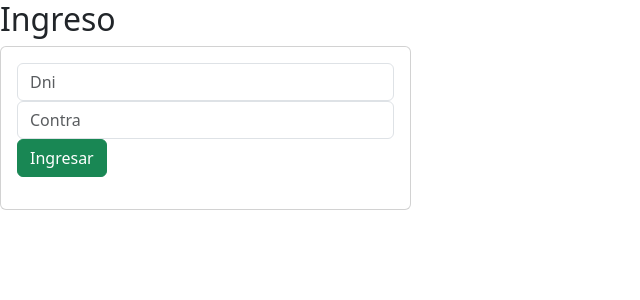
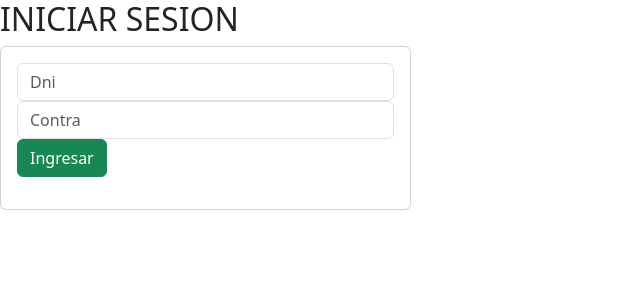
Before and after one commit to fedeespa/estetica, a Django app: page / in a window 1280 px wide. Shown: the top 300 px of the page, without its empty margins (0-640 px from the left). Run offline with Django 5.2, Linux system fonts and the light colour scheme.

Commit message:
MODIFIQUE LOGIN

```diff
--- a/Aplicaciones/Plataforma/templates/login.html
+++ b/Aplicaciones/Plataforma/templates/login.html
@@ -9,7 +9,7 @@
 
 <div class="row">
     <div class="col-sm-12 col-md-6 col-lg-4 col-xl-4">
-        <h2>Ingreso</h2>
+        <h2>INICIAR SESION</h2>
         <div class="card">
             <div class="card-body">
                 <form action="loguearse/" method="POST">{%csrf_token%}
```
